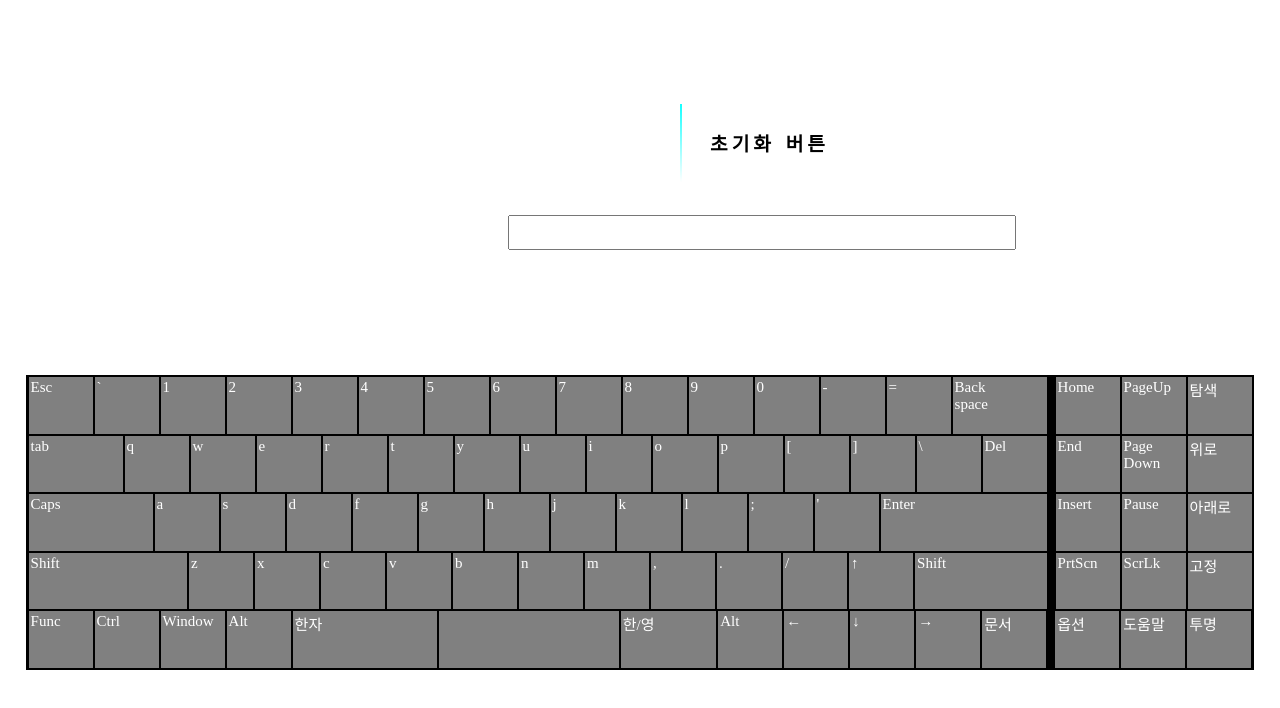
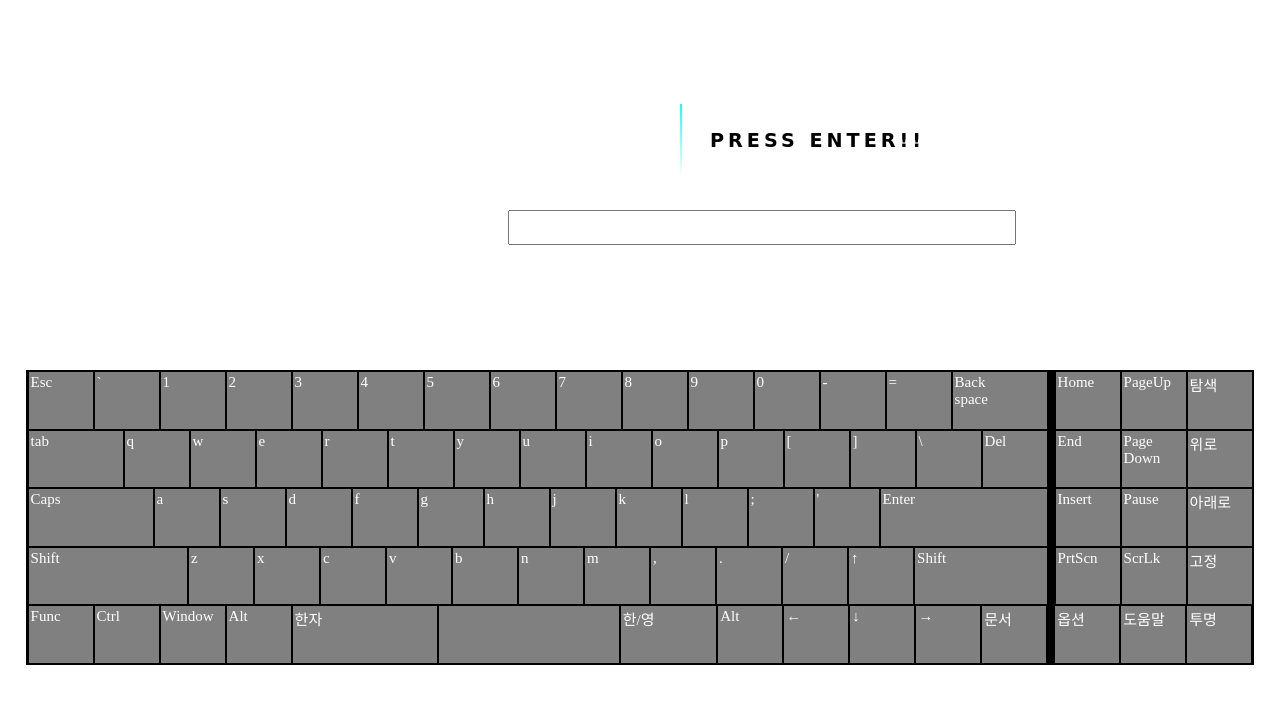
Before and after one commit to clockchoco/clockchoco.github.io, a plain HTML site: page index.html in a window 1280 px wide. Shown: the top 708 px of the page. Drawn offline with Linux system fonts and the light colour scheme.

Commit message:
진짜완성(진짜)

```diff
--- a/index.html
+++ b/index.html
@@ -216,7 +216,7 @@ a span:nth-child(4){
         <span></span>
         <span></span>
         <span></span>
-        초기화 버튼
+        Press ENTER!!
     </a>
     <input id="saramisseo">
     <div class="container">
```
